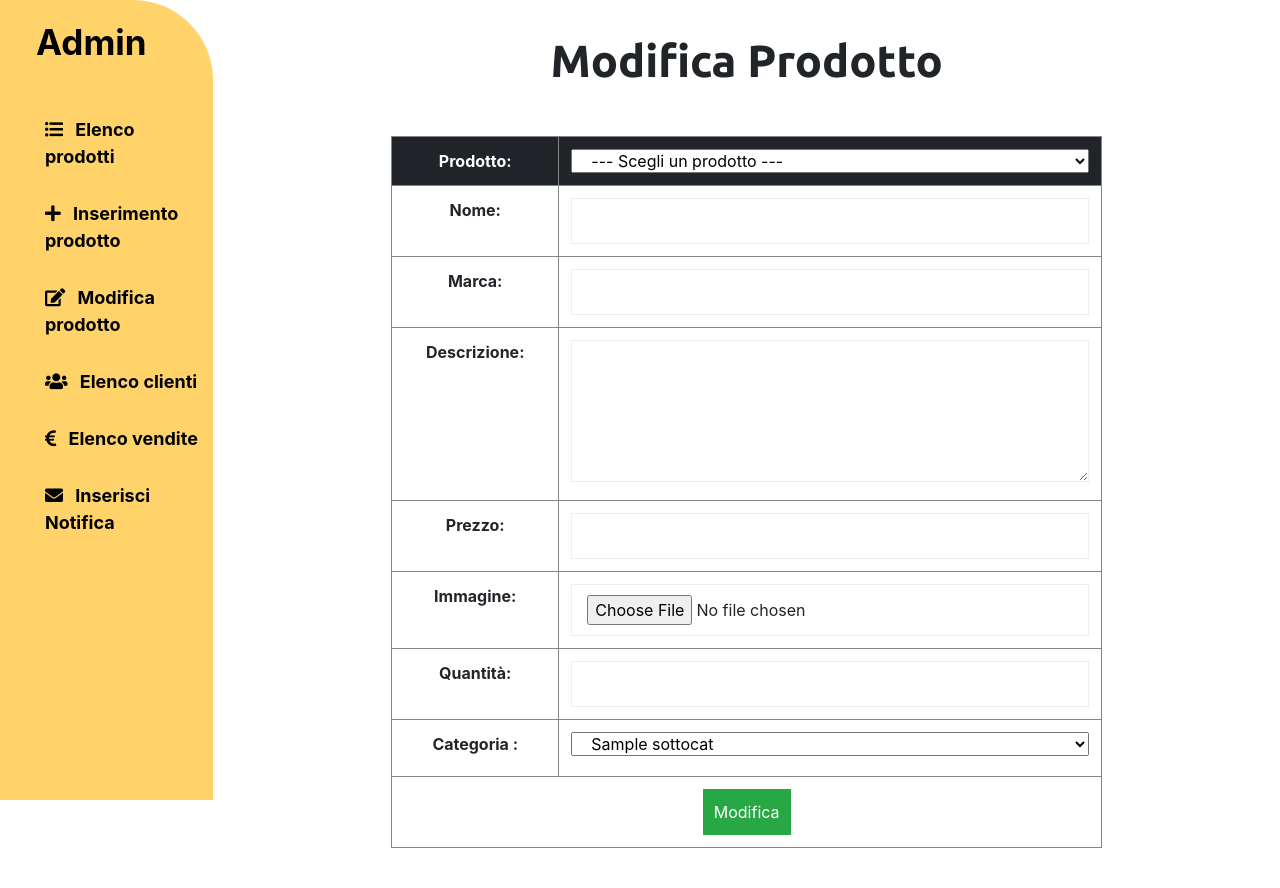
After one commit to giacomoaccursi/labottega, a PHP site: page /admin/modify-product.php in a window 1280 px wide. The commit adds this page. Run offline with PHP 8.4, Linux system fonts and the light colour scheme; the visitor is signed in with stand-in values (Sample User, id 1); tables that the repository leaves empty hold one stand-in row (values such as "Sample post"); data that the repository does not hold is empty; some libraries are stand-ins or nearby versions.

Commit message:
created admin sections

```diff
--- /dev/null
+++ b/admin/modify-product.php
@@ -0,0 +1,23 @@
+<?php
+require_once 'bootstrap.php';
+
+if (isset($_SESSION["id"]) && $_SESSION["tipo"] == 1) {
+
+    if (isset($_GET["id"])) {
+        $templateParams["prodotto"] = $dbh->getProductById((int)$_GET["id"]);
+
+        if (isset($_POST["nome"]) && isset($_POST["marca"]) && isset($_POST["descrizione"]) && isset($_POST["prezzo"]) && isset($_FILES["immagine"]) &&  isset($_POST["quantita"]) && isset($_POST["sottocategoria"])) {
+            $dbh->modifyProduct($_GET["id"], $_POST["nome"], $_POST["marca"], $_POST["descrizione"], $_POST["prezzo"], $_FILES["immagine"]["name"], $_POST["quantita"], $_POST["sottocategoria"]);
+        }
+    }
+
+    $templateParams["titolo"] = "LaBottega - Admin";
+    $templateParams["prodotti"] = $dbh->getAllProducts();
+    $templateParams["section"] = 'modify_product.php';
+    $templateParams["sottocategorie"] = $dbh->getSubCategories();
+
+
+    require 'template/base.php';
+} else {
+    header("location: " . ROOT . "login.php");
+}
--- a/admin/template/base.php
+++ b/admin/template/base.php
@@ -36,7 +36,7 @@
                         <i class="fas fa-plus pr-2"></i>
                         Inserimento prodotto
                     </a>
-                    <a href="#">
+                    <a href="modify-product.php">
                         <i class="fas fa-edit pr-2"></i>
                         Modifica prodotto
                     </a>
--- a/admin/template/insert_product.php
+++ b/admin/template/insert_product.php
@@ -3,7 +3,7 @@
         <div class="col-md-2"></div>
         <div class="col-12 col-md-8 text-center my-4 nopadding">
             <h1>Inserimento Prodotto</h1>
-            <form action="new-product.php" id="new-product-form" method="POST" class="text-center" enctype="multipart/form-data">
+            <form action="#" id="new-product-form" method="POST" class="text-center" enctype="multipart/form-data">
                 <table class="table mt-5">
                     <tr>
                         <td><label for="nome">Nome:</label></td>
@@ -19,7 +19,7 @@
                     </tr>
                     <tr>
                         <td><label for="prezzo">Prezzo:</label></td>
-                        <td><input type="number" id="prezzo" name="prezzo" class="col-12" value="" required /></td>
+                        <td><input type="number" id="prezzo" step="any" name="prezzo" class="col-12" value="" required /></td>
                     </tr>
                     <tr>
                         <td> <label for="immagine">Immagine:</label></td>
--- /dev/null
+++ b/admin/template/modify_product.php
@@ -0,0 +1,63 @@
+<?php if (isset($_SESSION["id"]) && $_SESSION["tipo"] == 1) : ?>
+    <div class="row">
+        <div class="col-md-2"></div>
+        <div class="col-12 col-md-8 text-center my-4 nopadding">
+            <h1>Modifica Prodotto</h1>
+            <form action="#" id="modify-product-form" method="POST" class="text-center" enctype="multipart/form-data">
+                <table class="table mt-5">
+                    <tr>
+                        <thead class="table-dark">
+                        <td>Prodotto:</td>
+                        <td>
+                        <select name="prodotto" id="prodotto" class="col-12" onchange="location='modify-product.php?id='+this.value">
+                        <option selected disabled value> --- Scegli un prodotto --- </option>
+                        <?php foreach ($templateParams["prodotti"] as $prodotto) : ?>
+                                    <option value="<?php echo $prodotto["id"]; ?>"><?php echo $prodotto["nome"]; ?></option>
+                                <?php endforeach; ?>
+                            </select>
+                    </td>
+                    </thead>
+                    </tr>
+                    <tr>
+                        <td><label for="nome">Nome:</label></td>
+                        <td><input type="text" id="nome" name="nome" class="col-12" value= "<?php if (isset($templateParams['prodotto'])) echo $templateParams['prodotto']['nome'] ?>" required /></td>
+                    </tr>
+                    <tr>
+                        <td><label for="marca">Marca:</label></td>
+                        <td><input type="text" id="marca" name="marca" class="col-12" value="<?php if (isset($templateParams['prodotto'])) echo $templateParams['prodotto']['marca'] ?>" required /></td>
+                    </tr>
+                    <tr>
+                        <td><label for="descrizione">Descrizione:</label></td>
+                        <td><textarea id="descrizione" name="descrizione" class="col-12" rows="5" lang="it" required><?php if (isset($templateParams['prodotto'])) echo $templateParams['prodotto']['descrizione'] ?></textarea></td>
+                    </tr>
+                    <tr>
+                        <td><label for="prezzo">Prezzo:</label></td>
+                        <td><input type="number" id="prezzo" step="any" name="prezzo" class="col-12" value="<?php if (isset($templateParams['prodotto'])) echo $templateParams['prodotto']['prezzo'] ?>" required /></td>
+                    </tr>
+                    <tr>
+                        <td> <label for="immagine">Immagine:</label></td>
+                        <td><input type="file" name="immagine" id="immagine" class="col-12" required /></td>
+                    </tr>
+                    <tr>
+                        <td><label for="quantita">Quantità:</label></td>
+                        <td><input type="number" id="quantita" name="quantita" class="col-12" value="<?php if (isset($templateParams['prodotto'])) echo $templateParams['prodotto']['quantità'] ?>" required /></td>
+                    </tr>
+                    <tr>
+                        <td><label for="sottocategoria">Categoria :</label></td>
+                        <td>
+                            <select name="sottocategoria" id="sottocategoria" class="col-12" form="modify-product-form">
+                                <?php foreach ($templateParams["sottocategorie"] as $sottocategoria) : ?>
+                                    <option value="<?php echo $sottocategoria["id"]; ?>" <?php if($templateParams["prodotto"]["idSottoCategoria"] ==$sottocategoria["id"]) echo "selected"; ?>><?php echo $sottocategoria["nome"]; ?></option>
+                                <?php endforeach; ?>
+                            </select>
+                        </td>
+                    </tr>
+                    <tr>
+                        <td colspan="2" class="text-center"> <input type="submit" name="submit" class="btn-success" value="Modifica" /> </td>
+                    </tr>
+                </table>
+            </form>
+        </div>
+        <div class="col-md-2"></div>
+
+    <?php endif; ?>
--- a/database/database.php
+++ b/database/database.php
@@ -12,9 +12,17 @@ class DatabaseHelper
         }
     }
 
+    public function getRandomProducts()
+    {
+        $stmt = $this->db->prepare("SELECT ROUND((prezzo - prezzo*sconto/100), 2) as prezzoFin,id, nome, marca, descrizione, prezzo, quantità, idSottoCategoria, immagine, sconto, dataInserimento FROM prodotti WHERE quantità > 0 ORDER BY RAND() ");
+        $stmt->execute();
+        $result = $stmt->get_result();
+        return $result->fetch_all(MYSQLI_ASSOC);
+    }
+
     public function getAllProducts()
     {
-        $stmt = $this->db->prepare("SELECT ROUND((prezzo - prezzo*sconto/100), 2) as prezzoFin,id, nome, marca, descrizione, prezzo, quantità, idSottoCategoria, immagine, sconto, dataInserimento FROM prodotti WHERE quantità > 0 ORDER BY RAND() ");
+        $stmt = $this->db->prepare("SELECT ROUND((prezzo - prezzo*sconto/100), 2) as prezzoFin,id, nome, marca, descrizione, prezzo, quantità, idSottoCategoria, immagine, sconto, dataInserimento FROM prodotti WHERE quantità > 0 ORDER BY id ");
         $stmt->execute();
         $result = $stmt->get_result();
         return $result->fetch_all(MYSQLI_ASSOC);
@@ -178,6 +186,21 @@ class DatabaseHelper
         $stmt->execute();
     }
 
+
+    public function insertNewProduct($nome, $marca, $descrizione, $prezzo, $immagine, $quantita, $categoria)
+    {
+        $stmt = $this->db->prepare("INSERT INTO `prodotti`(`nome`, `marca`, `descrizione`, `prezzo`,`immagine`,`quantità`,`idSottoCategoria`) VALUES (?,?,?,?,?,?,?) ");
+        $stmt->bind_param('sssdsii', $nome, $marca, $descrizione,$prezzo, $immagine,$quantita,$categoria);
+        $stmt->execute();
+    }
+
+    public function modifyProduct($id,$nome, $marca, $descrizione, $prezzo, $immagine, $quantita, $categoria)
+    {
+        $stmt = $this->db->prepare("UPDATE `prodotti` SET `nome` = ?, `marca` = ? ,`descrizione` = ?, `prezzo` = ?,`immagine` = ?,`quantità` = ?,`idSottoCategoria` = ? WHERE `prodotti`.`id` = ? ");
+        $stmt->bind_param('sssdsiii', $nome, $marca, $descrizione,$prezzo, $immagine,$quantita,$categoria,$id);
+        $stmt->execute();
+    }
+
     public function getAllEmails()
     {
         $stmt = $this->db->prepare("SELECT email FROM utenti");
--- a/prodotti.php
+++ b/prodotti.php
@@ -16,7 +16,7 @@ if(isset($_GET["order"])){
 }
 else{
     $templateParams["order"] = 1;
-    $templateParams["prodotti"] = $dbh->getAllProducts();
+    $templateParams["prodotti"] = $dbh->getRandomProducts();
 }
 
 if (isset($_GET["page"])){
--- a/public/css/style.css
+++ b/public/css/style.css
@@ -351,7 +351,7 @@ p#aside-title{
 aside {
     color: #000;
     padding-left: 20px;
-    height: 100%;
+    height: 100vh;
     background-color: #ffd369;
     border-top-right-radius: 80px;
   }
@@ -399,15 +399,11 @@ aside a:hover::after {
     box-shadow: 0 -20px 0 0 #fff;
   }
 
-  form#new-product-form > table tr td{
+  form#new-product-form > table tr td, form#modify-product-form > table tr td{
     border-color:rgb(134, 133, 133);
   }
 
-  form#new-product-form > input{
-   width:max-content;
-  }
-
-  form#new-product-form > table{
+  form#new-product-form, form#modify-product-form > table{
     font-weight: bold;
    }
 
```
Also changed, not shown: admin/new-product.php (+7 -2 lines), public/img/hendricks.jpeg (added).
